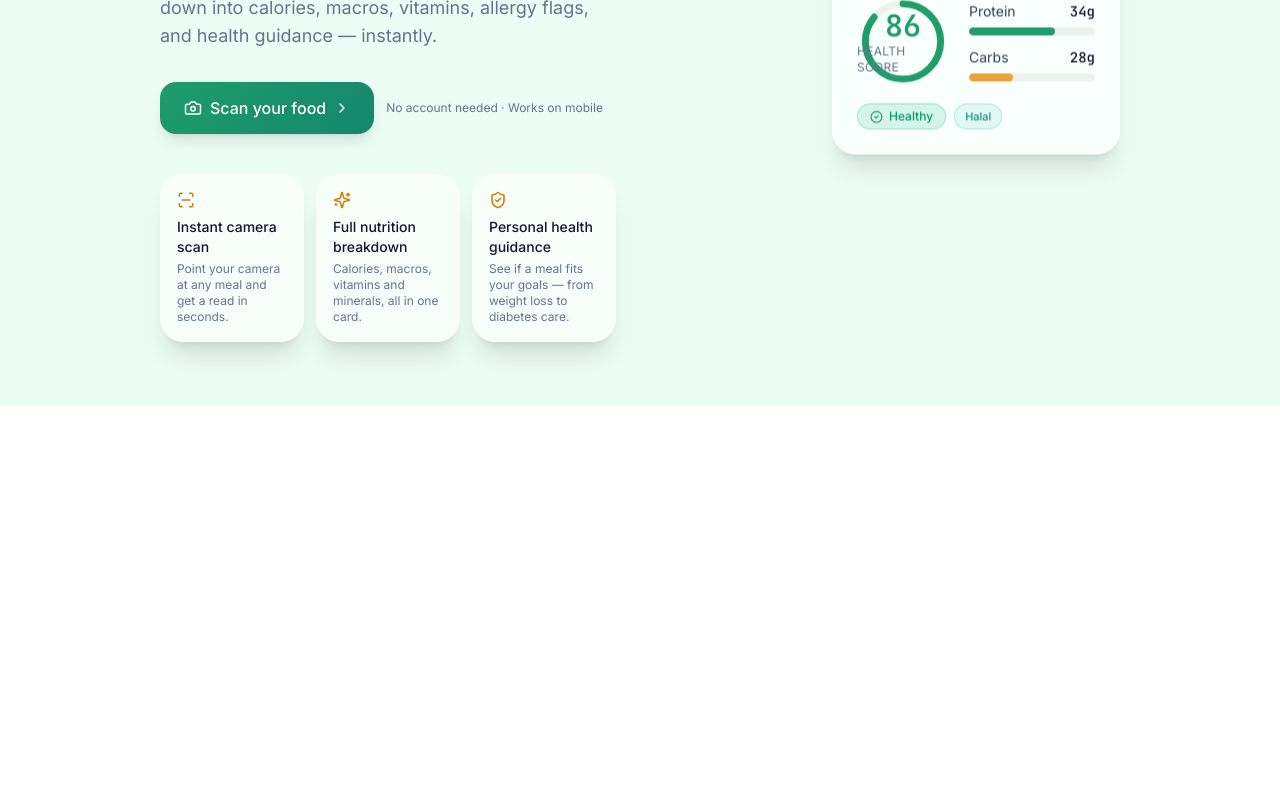
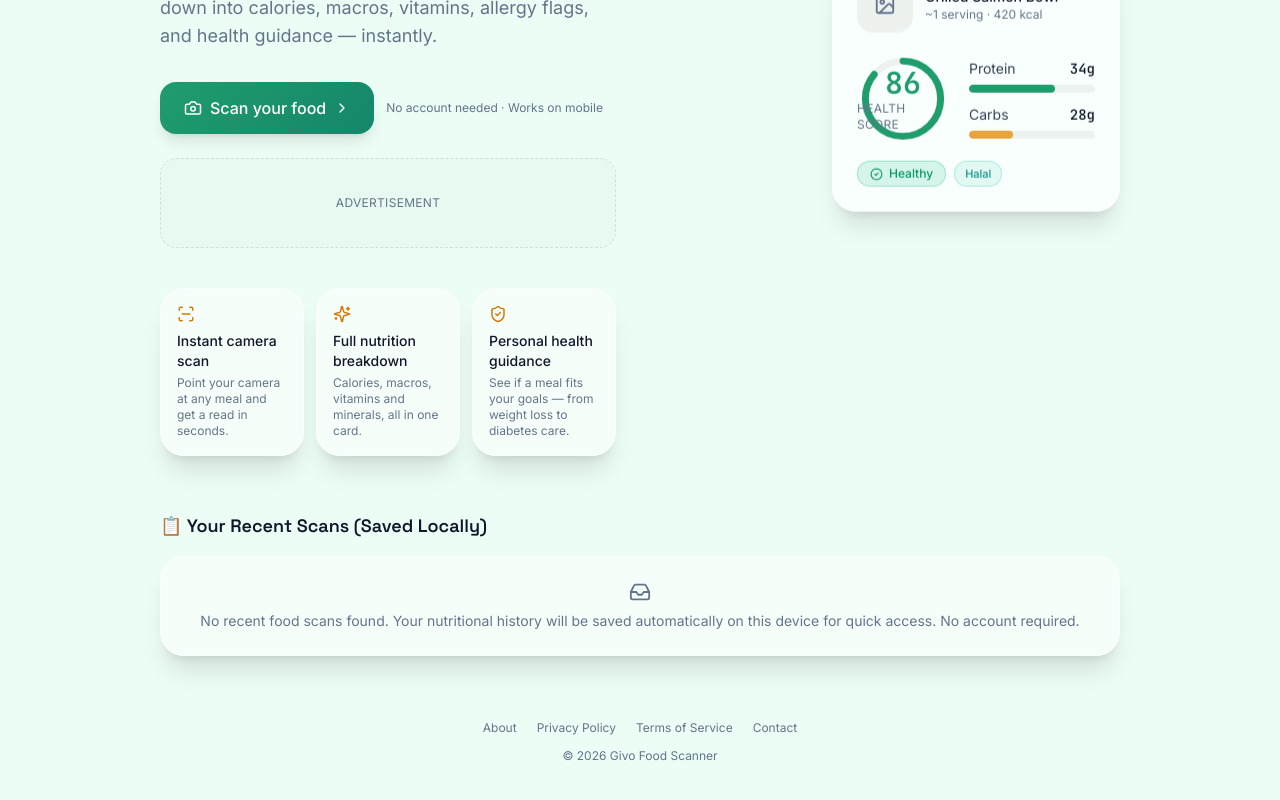
Before and after one commit to Givo-max/my_project, a Next.js app: page / in a window 1280 px wide. Shown: the part 420-1220 px from the top of the page. Before the commit the page ends 826 px from the top, so only its background shows below. Built offline with nearby package versions, Linux system fonts and the light colour scheme.

Commit message:
Update page.jsx

```diff
--- a/app/page.jsx
+++ b/app/page.jsx
@@ -1,10 +1,12 @@
 "use client";
 
 import React, { useState, useRef, useEffect, useCallback } from "react";
+import Link from "next/link";
 import {
   Camera, Upload, ScanLine, Sun, Moon, RefreshCw, Loader2, ChevronRight,
   X, Image as ImageIcon, Sparkles, ShieldCheck, AlertTriangle, CheckCircle2,
-  XCircle, Info, Flame, Droplet, Heart, Dumbbell, Baby, Users, ArrowLeft, Check
+  XCircle, Info, Flame, Droplet, Heart, Dumbbell, Baby, Users, ArrowLeft, Check,
+  Clock, Inbox
 } from "lucide-react";
 
 /* ---------------------------------------------------------------------- */
@@ -163,6 +165,72 @@ function DietBadge({ label, ok }) {
   );
 }
 
+/* --------------------------- Local scan history -------------------------- */
+
+const HISTORY_KEY = "givo_scan_history";
+const MAX_HISTORY = 12;
+
+function loadHistory() {
+  if (typeof window === "undefined") return [];
+  try {
+    const raw = window.localStorage.getItem(HISTORY_KEY);
+    return raw ? JSON.parse(raw) : [];
+  } catch {
+    return [];
+  }
+}
+
+function saveToHistory(entry) {
+  try {
+    const current = loadHistory();
+    const updated = [entry, ...current].slice(0, MAX_HISTORY);
+    window.localStorage.setItem(HISTORY_KEY, JSON.stringify(updated));
+    return updated;
+  } catch {
+    return loadHistory();
+  }
+}
+
+function compressImage(dataUrl, maxWidth = 220, quality = 0.55) {
+  return new Promise((resolve) => {
+    try {
+      const img = new window.Image();
+      img.onload = () => {
+        const scale = Math.min(1, maxWidth / img.width);
+        const canvas = document.createElement("canvas");
+        canvas.width = Math.max(1, Math.round(img.width * scale));
+        canvas.height = Math.max(1, Math.round(img.height * scale));
+        const ctx = canvas.getContext("2d");
+        ctx.drawImage(img, 0, 0, canvas.width, canvas.height);
+        resolve(canvas.toDataURL("image/jpeg", quality));
+      };
+      img.onerror = () => resolve(null);
+      img.src = dataUrl;
+    } catch {
+      resolve(null);
+    }
+  });
+}
+
+/* -------------------------------- Ad slot -------------------------------- */
+/* Placeholder ad slots. Once your Google AdSense account is approved, swap  */
+/* the placeholder <div> below for the real <ins class="adsbygoogle"> tag    */
+/* and load the AdSense script in app/layout.jsx.                           */
+
+function AdSlot({ darkMode, label = "Advertisement", minHeight = 100 }) {
+  const t = useTheme(darkMode);
+  return (
+    <div
+      className={`w-full rounded-2xl border border-dashed flex items-center justify-center text-xs tracking-wide uppercase ${t.sub} ${
+        darkMode ? "border-white/15 bg-white/[0.02]" : "border-black/10 bg-black/[0.015]"
+      }`}
+      style={{ minHeight }}
+    >
+      {label}
+    </div>
+  );
+}
+
 async function analyzeImage(dataUrl) {
   const res = await fetch("/api/analyze", {
     method: "POST",
@@ -186,6 +254,7 @@ export default function Page() {
   const [tipIndex, setTipIndex] = useState(0);
   const [error, setError] = useState(null);
   const [result, setResult] = useState(null);
+  const [history, setHistory] = useState([]);
 
   const videoRef = useRef(null);
   const canvasRef = useRef(null);
@@ -231,6 +300,10 @@ export default function Page() {
     return () => clearInterval(id);
   }, [isAnalyzing]);
 
+  useEffect(() => {
+    setHistory(loadHistory());
+  }, []);
+
   const capturePhoto = () => {
     const video = videoRef.current;
     const canvas = canvasRef.current;
@@ -265,11 +338,30 @@ export default function Page() {
       const parsed = await analyzeImage(imageSrc);
       setResult(parsed);
       setView("result");
+      const thumbnail = await compressImage(imageSrc);
+      const entry = {
+        id: `${Date.now()}`,
+        name: parsed.name || "Scanned food",
+        date: new Date().toLocaleDateString("en-GB"),
+        calories: parsed.calories,
+        protein: parsed.protein,
+        carbs: parsed.carbs,
+        fat: parsed.fat,
+        thumbnail,
+        result: parsed,
+      };
+      setHistory(saveToHistory(entry));
     } catch (e) {
       setError(e.message || "Couldn't read that plate clearly. Try again with better lighting.");
     } finally {
       setIsAnalyzing(false);
     }
+  };
+
+  const openHistoryItem = (item) => {
+    setResult(item.result);
+    setImageSrc(item.thumbnail);
+    setView("result");
   };
 
   return (
@@ -289,7 +381,15 @@ export default function Page() {
       </header>
 
       <main className="max-w-5xl mx-auto px-5 sm:px-8 pb-16">
-        {view === "landing" && <LandingView darkMode={darkMode} t={t} onScan={() => setView("scan")} />}
+        {view === "landing" && (
+          <LandingView
+            darkMode={darkMode}
+            t={t}
+            onScan={() => setView("scan")}
+            history={history}
+            onOpenHistoryItem={openHistoryItem}
+          />
+        )}
 
         {view === "scan" && (
           <ScanView
@@ -308,11 +408,21 @@ export default function Page() {
           <ResultView darkMode={darkMode} t={t} result={result} imageSrc={imageSrc} onReset={reset} />
         )}
       </main>
+
+      <footer className={`max-w-5xl mx-auto px-5 sm:px-8 pb-10 text-center text-xs ${t.sub}`}>
+        <div className="flex flex-wrap justify-center gap-x-5 gap-y-2 mb-3">
+          <Link href="/about" className="hover:underline">About</Link>
+          <Link href="/privacy" className="hover:underline">Privacy Policy</Link>
+          <Link href="/terms" className="hover:underline">Terms of Service</Link>
+          <Link href="/contact" className="hover:underline">Contact</Link>
+        </div>
+        <div>&copy; {new Date().getFullYear()} Givo Food Scanner</div>
+      </footer>
     </div>
   );
 }
 
-function LandingView({ darkMode, t, onScan }) {
+function LandingView({ darkMode, t, onScan, history = [], onOpenHistoryItem }) {
   const features = [
     { icon: ScanLine, title: "Instant camera scan", body: "Point your camera at any meal and get a read in seconds." },
     { icon: Sparkles, title: "Full nutrition breakdown", body: "Calories, macros, vitamins and minerals, all in one card." },
@@ -342,6 +452,10 @@ function LandingView({ darkMode, t, onScan }) {
               <ChevronRight size={16} className="transition-transform group-hover:translate-x-0.5" />
             </button>
             <span className={`text-xs ${t.sub}`}>No account needed · Works on mobile</span>
+          </div>
+
+          <div className="mt-6">
+            <AdSlot darkMode={darkMode} label="Advertisement" minHeight={90} />
           </div>
 
           <div className="grid sm:grid-cols-3 gap-3 mt-10">
@@ -382,6 +496,56 @@ function LandingView({ darkMode, t, onScan }) {
           </div>
         </div>
       </div>
+
+      <RecentScans darkMode={darkMode} t={t} history={history} onOpen={onOpenHistoryItem} />
+    </div>
+  );
+}
+
+function RecentScans({ darkMode, t, history, onOpen }) {
+  return (
+    <div className="mt-14 fade-in">
+      <h2 className="font-display text-lg font-semibold mb-4">📋 Your Recent Scans (Saved Locally)</h2>
+
+      {history.length === 0 ? (
+        <GlassCard darkMode={darkMode} soft className="p-6 text-center">
+          <Inbox size={22} className={`mx-auto mb-2 ${t.sub}`} />
+          <p className={`text-sm ${t.sub}`}>
+            No recent food scans found. Your nutritional history will be saved automatically on this device for quick access. No account required.
+          </p>
+        </GlassCard>
+      ) : (
+        <div className="grid sm:grid-cols-2 gap-3">
+          {history.map((item) => (
+            <button
+              key={item.id}
+              onClick={() => onOpen(item)}
+              className="text-left"
+            >
+              <GlassCard darkMode={darkMode} soft className="p-4 flex gap-3 items-center hover:-translate-y-0.5 transition-transform">
+                {item.thumbnail ? (
+                  <img src={item.thumbnail} alt={item.name} className="w-16 h-16 rounded-xl object-cover shrink-0" />
+                ) : (
+                  <div className={`w-16 h-16 rounded-xl shrink-0 flex items-center justify-center ${darkMode ? "bg-white/5" : "bg-black/5"}`}>
+                    <ImageIcon size={18} className={t.sub} />
+                  </div>
+                )}
+                <div className="min-w-0 flex-1">
+                  <div className="font-medium text-sm truncate">{item.name}</div>
+                  <div className={`flex items-center gap-1 text-xs mt-0.5 ${t.sub}`}>
+                    <Clock size={11} /> {item.date} · {item.calories} kcal
+                  </div>
+                  <div className="flex gap-2 mt-1.5">
+                    <span className={`text-[11px] px-2 py-0.5 rounded-full ${t.chip}`}>P {item.protein}g</span>
+                    <span className={`text-[11px] px-2 py-0.5 rounded-full ${t.chip}`}>C {item.carbs}g</span>
+                    <span className={`text-[11px] px-2 py-0.5 rounded-full ${t.chip}`}>F {item.fat}g</span>
+                  </div>
+                </div>
+              </GlassCard>
+            </button>
+          ))}
+        </div>
+      )}
     </div>
   );
 }
@@ -574,6 +738,8 @@ function ResultView({ darkMode, t, result, imageSrc, onReset }) {
         )}
       </GlassCard>
 
+      <AdSlot darkMode={darkMode} label="Advertisement" minHeight={100} />
+
       {r.ingredients?.length > 0 && (
         <GlassCard darkMode={darkMode} className="p-5 sm:p-6">
           <div className="font-medium mb-3">Estimated ingredients</div>
```
